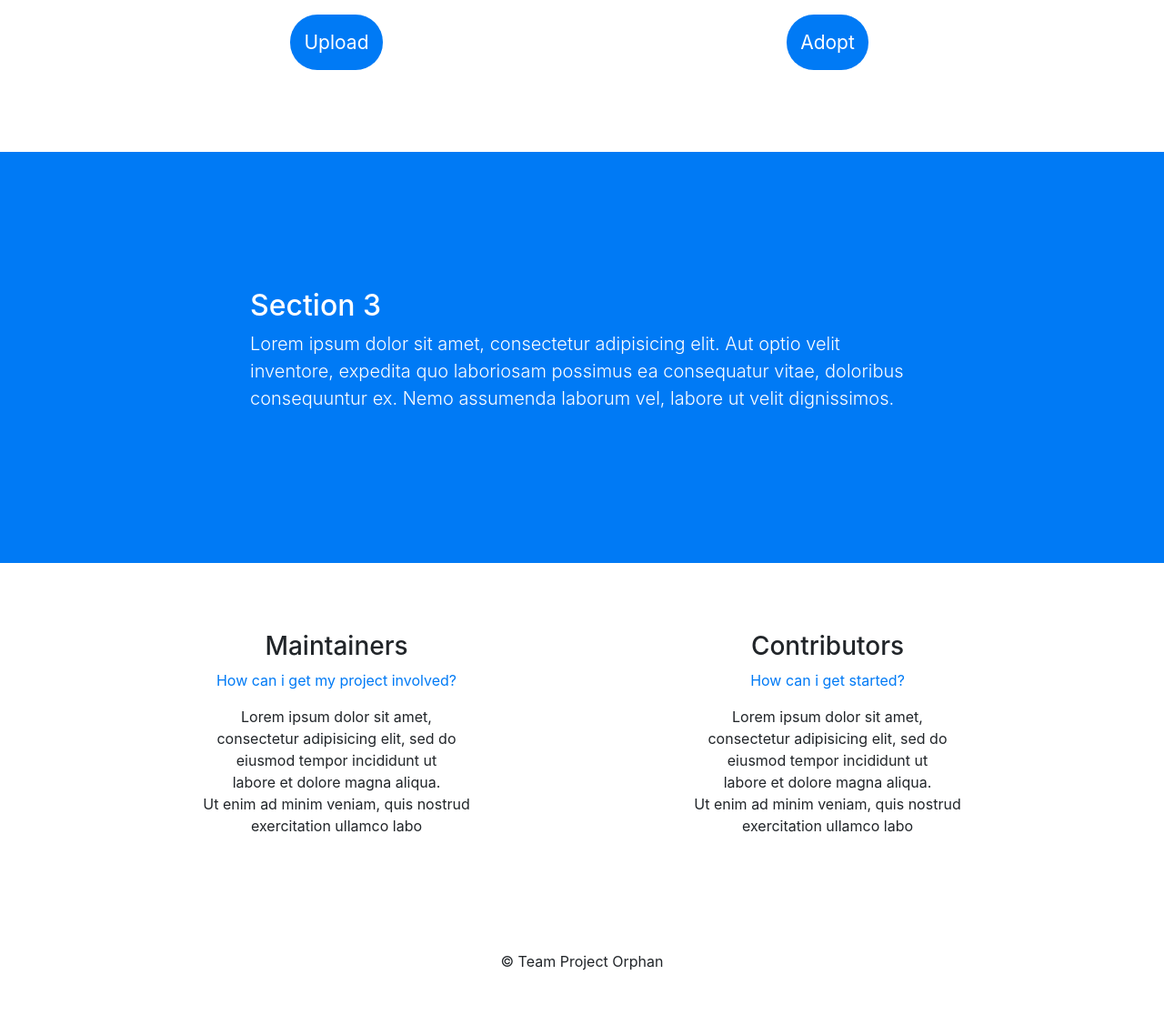
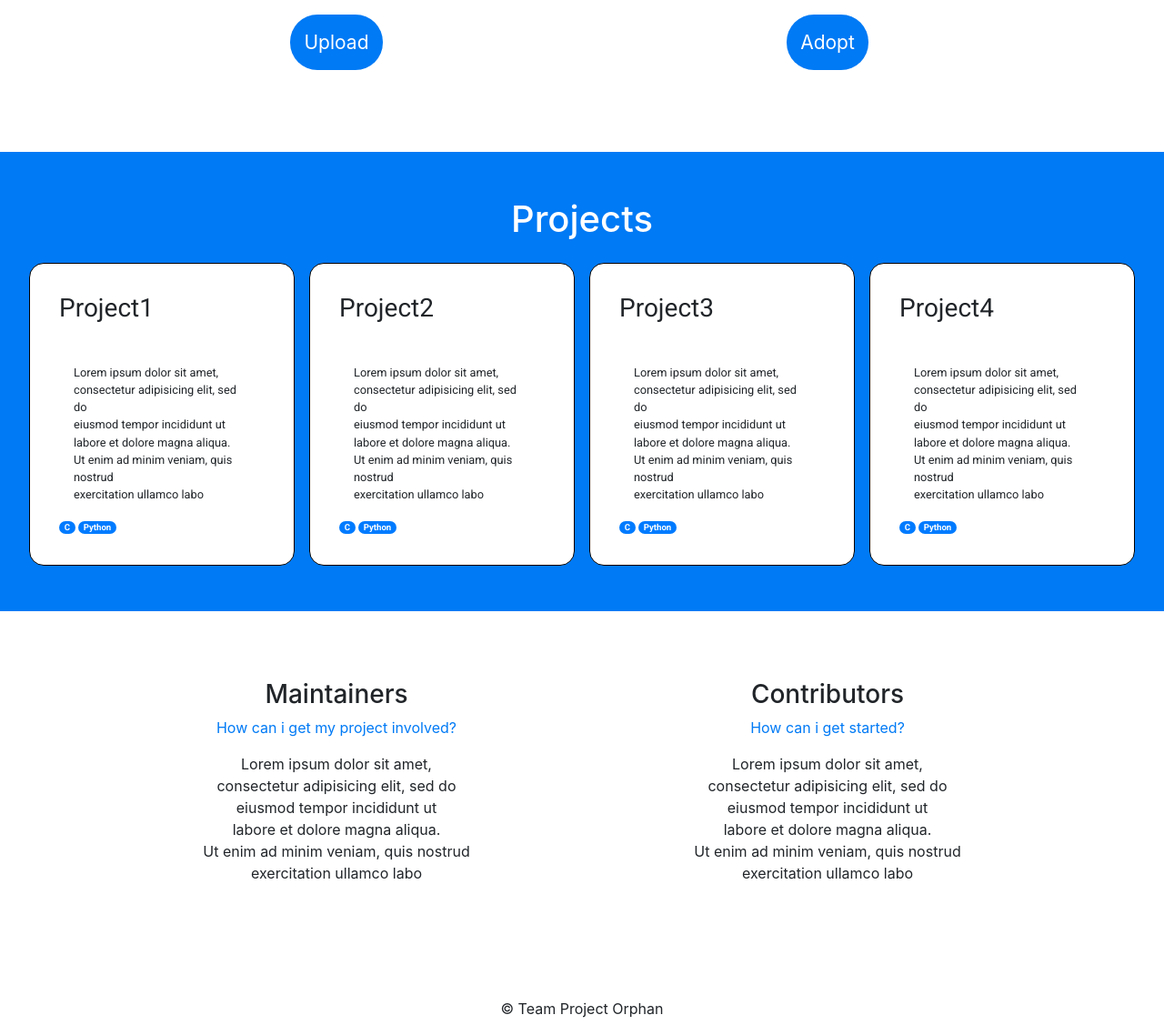
Before and after one commit to Shivams334/Project_Orphan, a Django app: page / in a window 1280 px wide. Shown: the part 909-2036 px from the top of the page at 91% size. Before the commit the page ends 1976 px from the top, so only its background shows below. Run offline with Django 3.2, Linux system fonts and the light colour scheme; some libraries are stand-ins or nearby versions.

Commit message:
updated(home.html): finished landing page
Finished section3 of landing page.

```diff
--- a/static/css/mycss.css
+++ b/static/css/mycss.css
@@ -60,3 +60,76 @@
 .padding_section2{
 	padding: 100px 100px 75px 100px;
 }
+
+#projects{
+    text-align: center;
+    color: white;
+    padding-bottom: 1rem;
+}
+
+#project_section{
+    padding-top: 50px;
+    padding-bottom: 50px;
+}
+
+#grid_div{
+    padding-left: 2rem;
+    padding-right: 2rem;
+}
+
+* {
+    box-sizing: border-box;
+  }
+
+  /* Just for the fallback layout */
+
+  main {
+    max-width: 250px;
+    margin: 0 auto;
+  }
+  article {
+    margin: 1rem 0;
+  }
+
+  /* Now lets do a Grid-based layout */
+
+  @supports (display: grid) {
+    main {
+      max-width: 100000px;
+      margin: 0;
+    }
+    article {
+      margin: 0;
+      background-color: white;
+    }
+    .project {
+      display: grid;
+      grid-template-columns: repeat(auto-fit, minmax(200px, 1fr));
+      grid-gap: 1rem;
+    }
+  }
+
+  .project {
+    font-family: Avenir, Roboto, Helvetica, san-serif;
+    font-size: 80%;
+  }
+  .project-item {
+    display: flex;
+    flex-flow: column;
+    border:  1px solid black;
+    border-radius: 1rem;
+    padding: 2rem;
+  }
+  .project-item > h1 {
+    margin: 1rem 1rem 0;
+  }
+  .project-item > ul {
+    margin: 0 0 1rem;
+  }
+  .project-item > p {
+    margin: 0.25em 1rem 1rem;
+  }
+  .project-item > span {
+    margin-top: auto;
+    width:30%;
+  }
--- a/templates/home.html
+++ b/templates/home.html
@@ -35,12 +35,57 @@
             </div>
         </section>
 
-          <section class="bg-primary-color align_top_section">
-            <div class="container" >
+          <section class="bg-primary-color align_top_section" id="project_section">
+            <div class="container-fluid" >
               <div class="row">
-                <div class="col-lg-8 mx-auto text-white">
-                  <h2>Section 3</h2>
-                  <p class="lead">Lorem ipsum dolor sit amet, consectetur adipisicing elit. Aut optio velit inventore, expedita quo laboriosam possimus ea consequatur vitae, doloribus consequuntur ex. Nemo assumenda laborum vel, labore ut velit dignissimos.</p>
+                <div class="col-lg-12 mx-auto" id="grid_div">
+                  <h1 id="projects">Projects</h1>
+                  <main class="project">
+                    <article class="project-item">
+                      <h3>Project1</h3>
+                      <hr>
+                      <p>Lorem ipsum dolor sit amet,<br> consectetur adipisicing elit, sed do <br>eiusmod
+                        tempor incididunt ut <br>labore et dolore magna aliqua.<br> Ut enim ad minim veniam,
+                        quis nostrud <br>exercitation ullamco labo</p>
+                      <div>
+                        <span class="badge badge-pill badge-primary">C</span>
+                        <span class="badge badge-pill badge-primary">Python</span>
+                      </div>
+                    </article>
+
+                    <article class="project-item">
+                      <h3>Project2</h3> <hr>
+                      <p>Lorem ipsum dolor sit amet,<br> consectetur adipisicing elit, sed do <br>eiusmod
+                        tempor incididunt ut <br>labore et dolore magna aliqua.<br> Ut enim ad minim veniam,
+                        quis nostrud <br>exercitation ullamco labo</p>
+                      <div>
+                        <span class="badge badge-pill badge-primary">C</span>
+                        <span class="badge badge-pill badge-primary">Python</span>
+                      </div>
+                    </article>
+
+                    <article class="project-item">
+                      <h3>Project3</h3> <hr>
+                      <p>Lorem ipsum dolor sit amet,<br> consectetur adipisicing elit, sed do <br>eiusmod
+                        tempor incididunt ut <br>labore et dolore magna aliqua.<br> Ut enim ad minim veniam,
+                        quis nostrud <br>exercitation ullamco labo</p>
+                      <div>
+                        <span class="badge badge-pill badge-primary">C</span>
+                        <span class="badge badge-pill badge-primary">Python</span>
+                      </div>
+                    </article>
+
+                    <article class="project-item">
+                      <h3>Project4</h3> <hr>
+                      <p>Lorem ipsum dolor sit amet,<br> consectetur adipisicing elit, sed do <br>eiusmod
+                        tempor incididunt ut <br>labore et dolore magna aliqua.<br> Ut enim ad minim veniam,
+                        quis nostrud <br>exercitation ullamco labo</p>
+                      <div>
+                        <span class="badge badge-pill badge-primary">C</span>
+                        <span class="badge badge-pill badge-primary">Python</span>
+                      </div>
+                    </article>
+                  </main>
                 </div>
               </div>
             </div>
```
